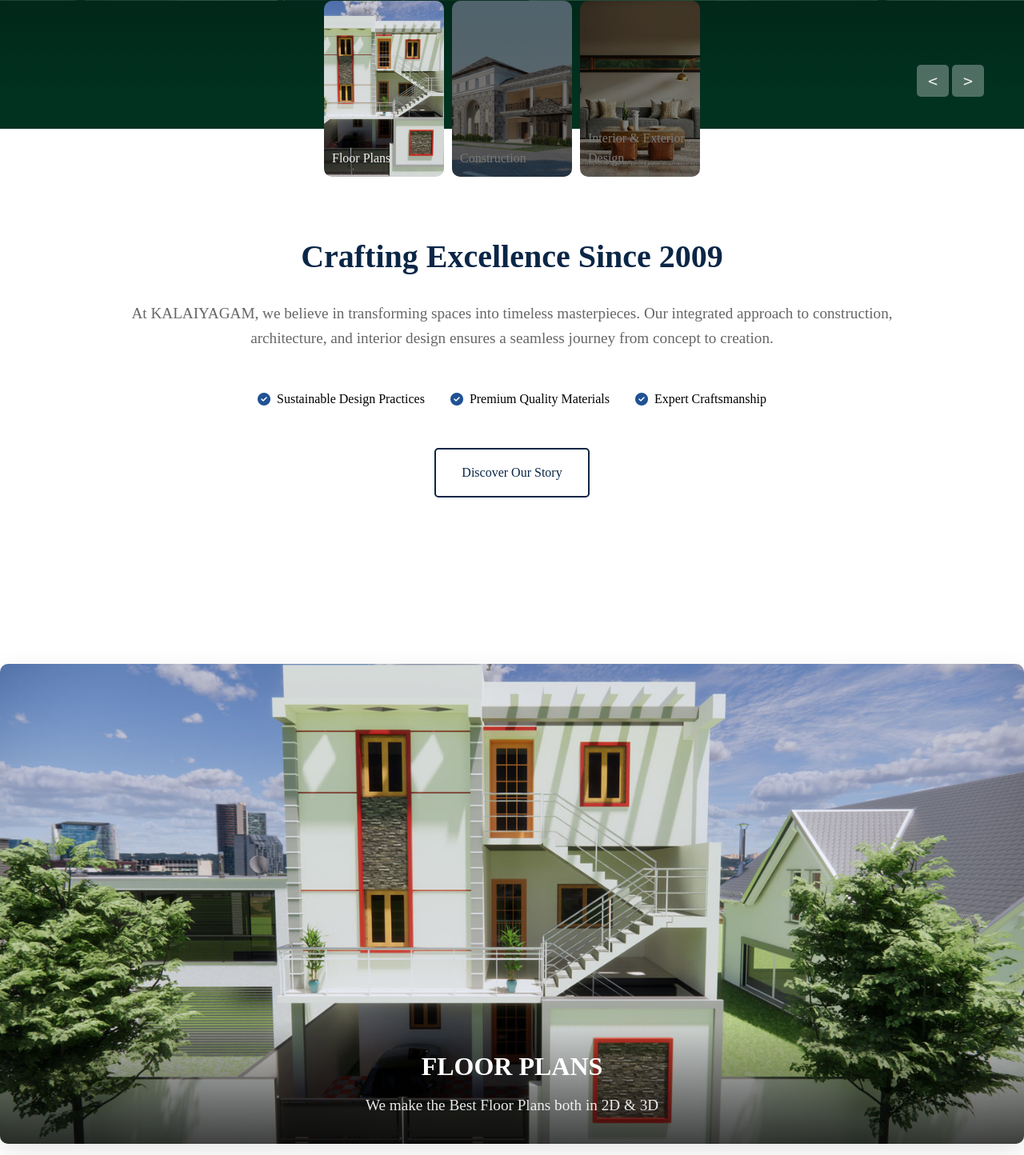
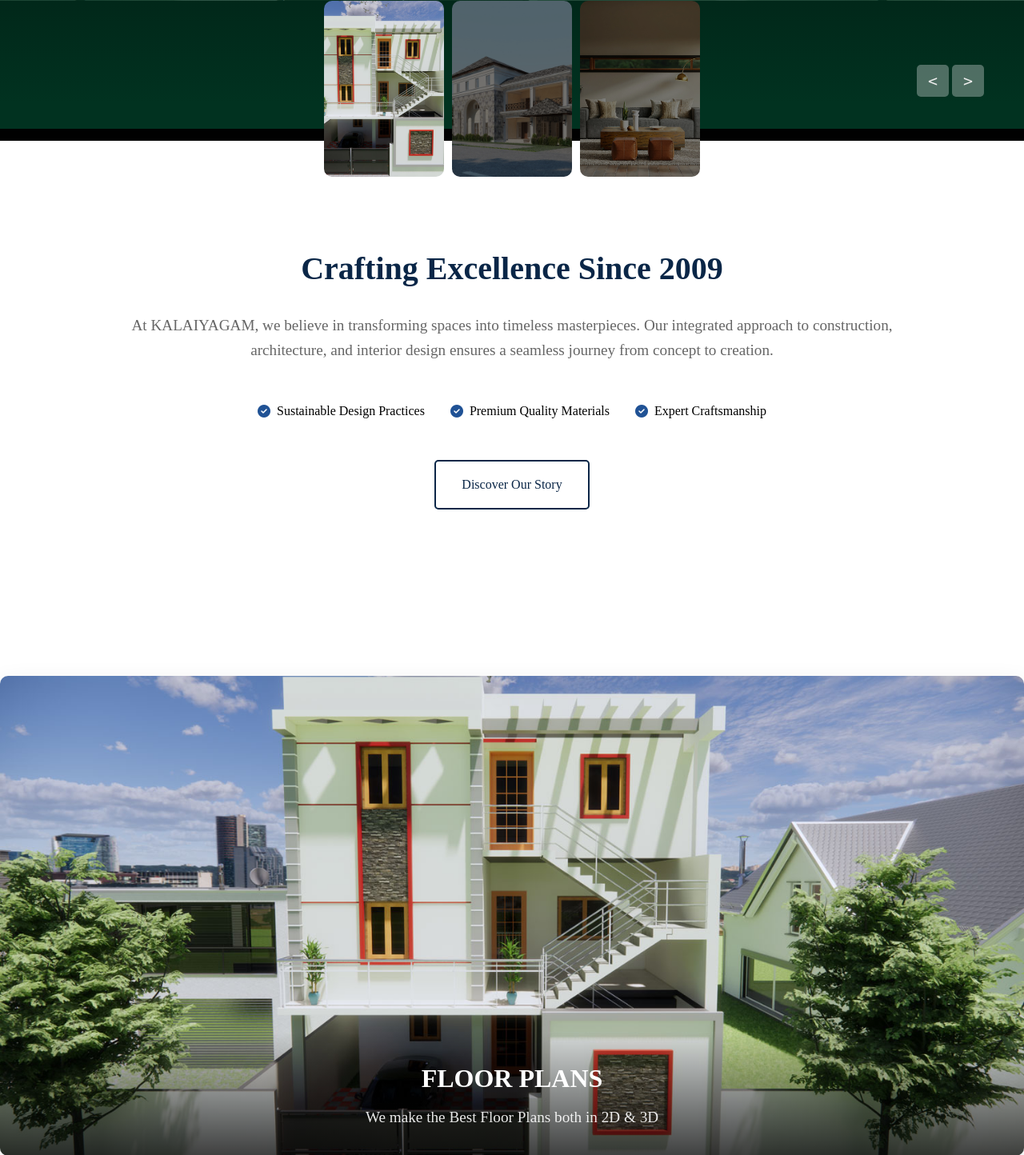
Before and after one commit to ASR-Solutions2020/kalaiyagam-website, a PHP site: page / in a window 1280 px wide. Shown: the part 589-2033 px from the top of the page at 80% size. Run offline with PHP 8.4, Linux system fonts and the light colour scheme.

Commit message:
some css alterations

```diff
--- a/index.html
+++ b/index.html
@@ -72,19 +72,19 @@
             <div class="item active">
                 <img src="images/banner1.jpg">
                 <div class="content">
-                    Floor Plans
+
                 </div>
             </div>
             <div class="item">
                 <img src="images/banner2.jpg">
                 <div class="content">
-                    Construction
+
                 </div>
             </div>
             <div class="item">
                 <img src="images/banner3.jpg">
                 <div class="content">
-                    Interior & Exterior Design
+
                 </div>
             </div>
 
--- a/style.css
+++ b/style.css
@@ -515,6 +515,7 @@ header .menu{
 .about-brief {
   padding: var(--section-spacing) 5%;
   background: #fff;
+  margin-top:15px;
 }
 
 .about-content {
```
